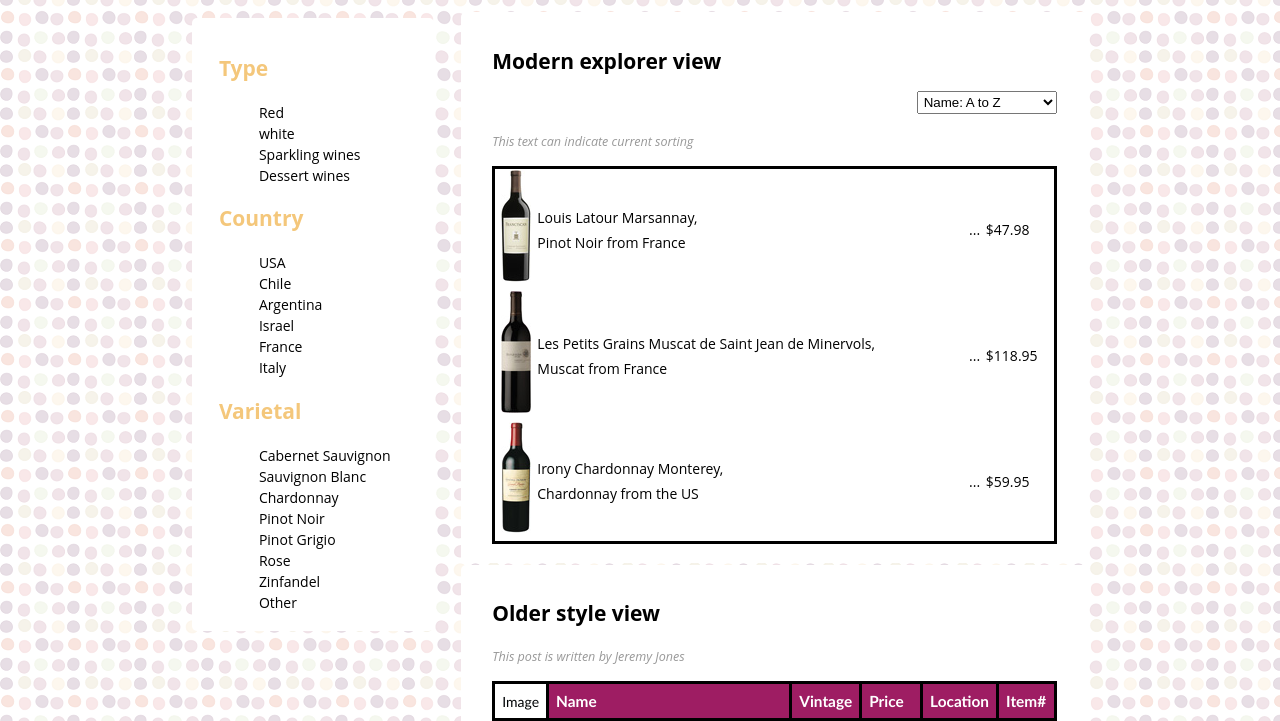
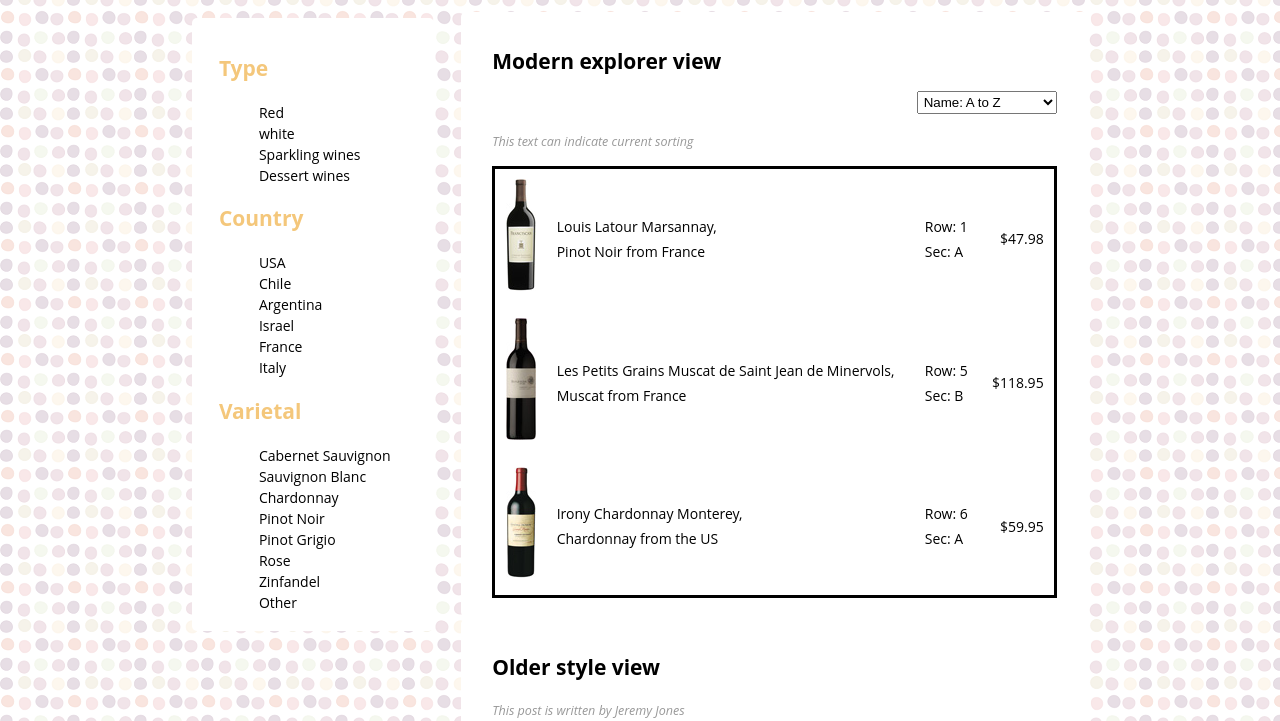
Before and after one commit to fubrick/SJSUWineProject, a PHP site: page / in a window 1280 px wide. Shown: the part 123-844 px from the top of the page. Run offline with PHP 8.4, Linux system fonts and the light colour scheme.

Commit message:
added some padding to the product colums for the first table

```diff
--- a/explorer_view/index.html
+++ b/explorer_view/index.html
@@ -45,28 +45,46 @@
 				<content>
 					<table class="wineTable">
 						<tr>
-							<td class="produdctListLeftCol" align="center">
+							<td class="produdctListCol_1" align="center">
 								<a href="#"><img src="img/bottle1.jpg"></a>
 							</td>
-							<td><p>Louis Latour Marsannay, <br>Pinot Noir from France</p></td>
-							<td>...</td>
-							<td>$47.98</td>
+							<td class="productListCol_2" align="left">
+								<p>Louis Latour Marsannay, <br>Pinot Noir from France</p>
+							</td>
+							<td class="productListCol_3" align="left">
+								<p>Row: 1<br>Sec: A</p>
+							</td>
+							<td class="productListCol_4" align="right">
+								<p>$47.98</p>
+							</td>
 						</tr>
 						<tr>
-							<td class="produdctListLeftCol" align="center">
+							<td class="produdctListCol_1" align="center">
 								<a href="#"><img src="img/bottle2.jpg"></a>
 							</td>
-							<td><p>Les Petits Grains Muscat de Saint Jean de Minervols, <br>Muscat from France </p></td>
-							<td>...</td>
-							<td>$118.95</td>
+							<td class="productListCol_2" align="left">
+								<p>Les Petits Grains Muscat de Saint Jean de Minervols, <br>Muscat from France </p>
+							</td>
+							<td class="productListCol_3" align="left">
+								<p>Row: 5<br>Sec: B</p>
+							</td>
+							<td class="productListCol_4" align="right">
+								<p>$118.95</p>
+							</td>
 						</tr>
 						<tr>
-							<td class="produdctListLeftCol" align="center">
+							<td class="produdctListCol_1" align="center">
 								<a href="#"><img src="img/bottle3.jpg"></a>
 							</td>
-							<td><p>Irony Chardonnay Monterey, <br>Chardonnay from the US</p></td>
-							<td>...</td>
-							<td>$59.95</td>
+							<td class="productListCol_2" align="left">
+								<p>Irony Chardonnay Monterey, <br>Chardonnay from the US</p>
+							</td>
+							<td class="productListCol_3" align="left">
+								<p>Row: 6<br>Sec: A</p>
+							</td>
+							<td class="productListCol_4" align="right">
+								<p>$59.95</p>
+							</td>
 						</tr>
 					</table>
 
--- a/explorer_view/style.css
+++ b/explorer_view/style.css
@@ -141,6 +141,22 @@
 	color: #000;
 	width: 100%;
 }
+
+.produdctListCol_1 {
+	padding: 10px 10px;
+}
+
+.productListCol_2 {
+	padding: 10px 10px;
+}
+
+.productListCol_3 {
+	padding: 10px 10px;
+}
+
+.productListCol_4 {
+	padding: 10px 10px;
+}
 /*table 2*/
 
 .bottomContent {
```
